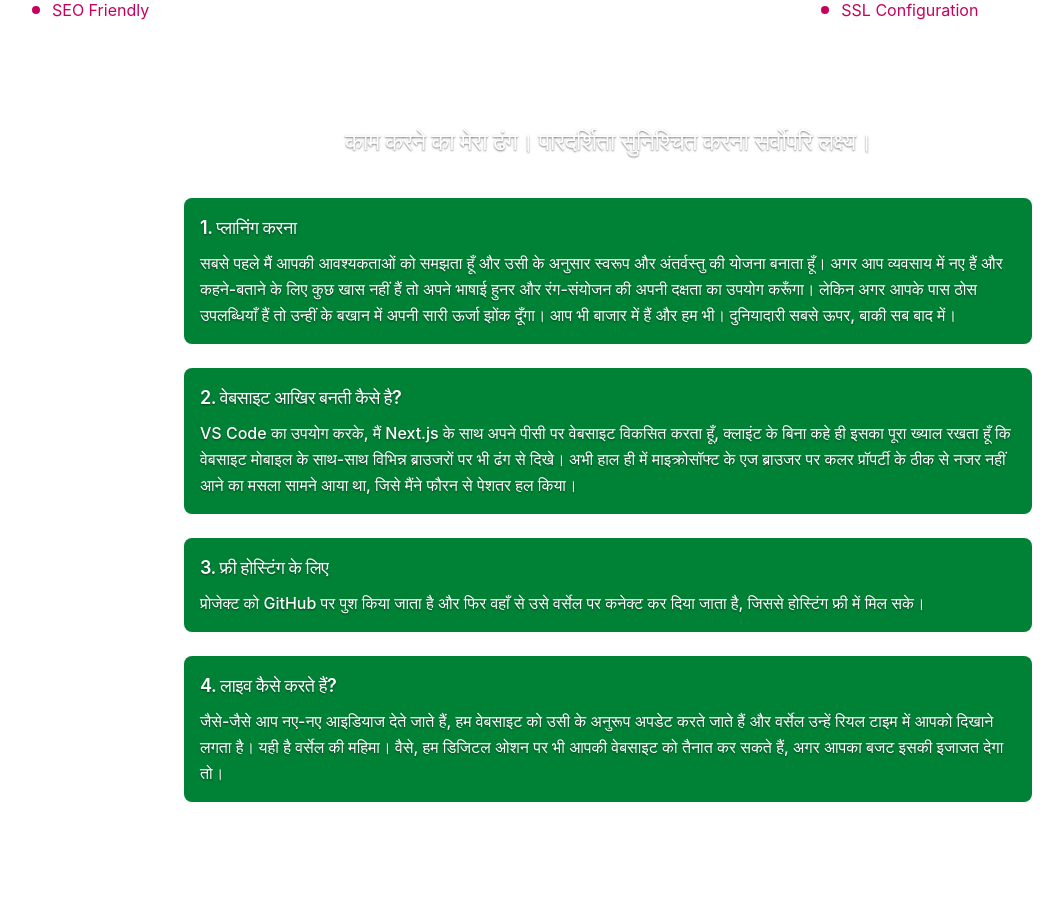
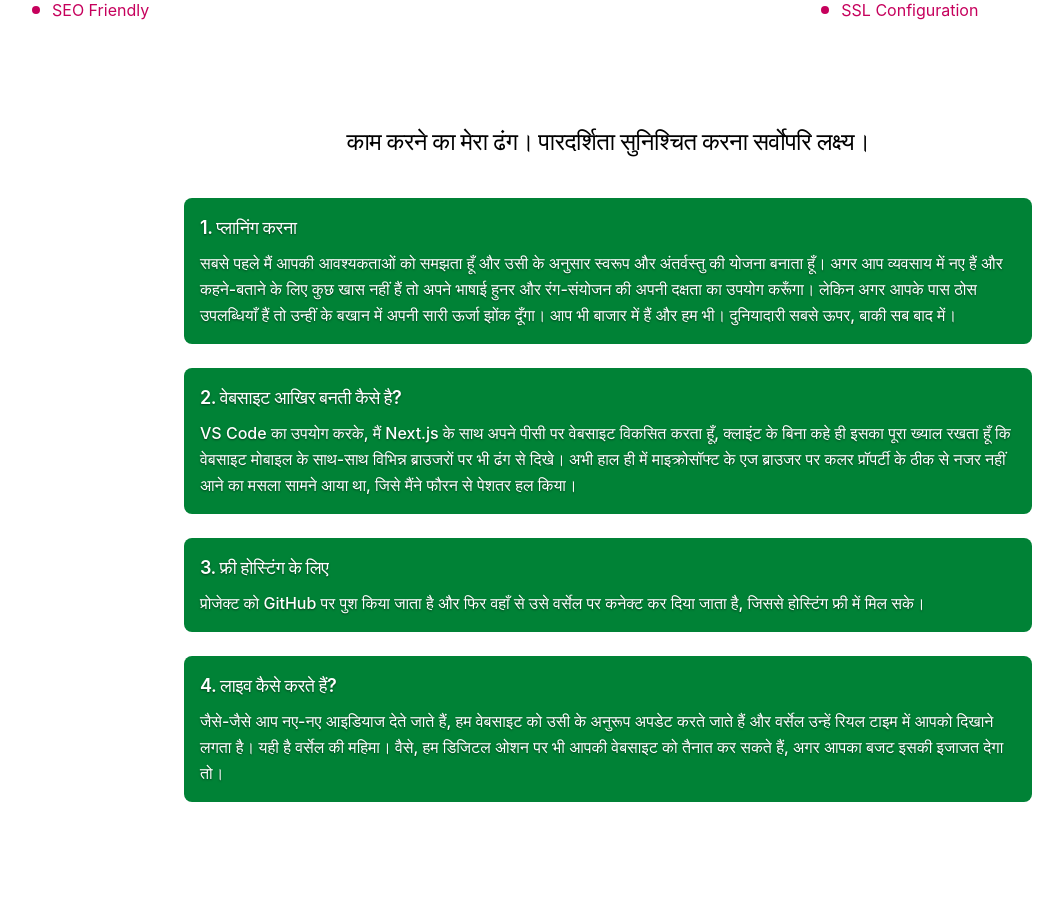
Before and after one commit to kp1153/creativesolutions, a Next.js app: page / in a window 1280 px wide. Shown: the part 1500-2406 px from the top of the page, without its empty margins (32-1095 px from the left). Built offline with nearby package versions, Linux system fonts and the light colour scheme.

Commit message:
एक अक्षर बदला

```diff
--- a/app/components/WorkProcess.jsx
+++ b/app/components/WorkProcess.jsx
@@ -1,7 +1,7 @@
 export default function WorkProcess() {
   return (
     <section className="px-6 py-10 max-w-4xl mx-auto space-y-10 text-base leading-relaxed">
-      <h2 className="text-2xl font-bold text-center text-white">
+      <h2 className="text-2xl font-bold text-center text-black">
         काम करने का मेरा ढंग। पारदर्शिता सुनिश्चित करना सर्वोपरि लक्ष्य।
       </h2>
 
```
